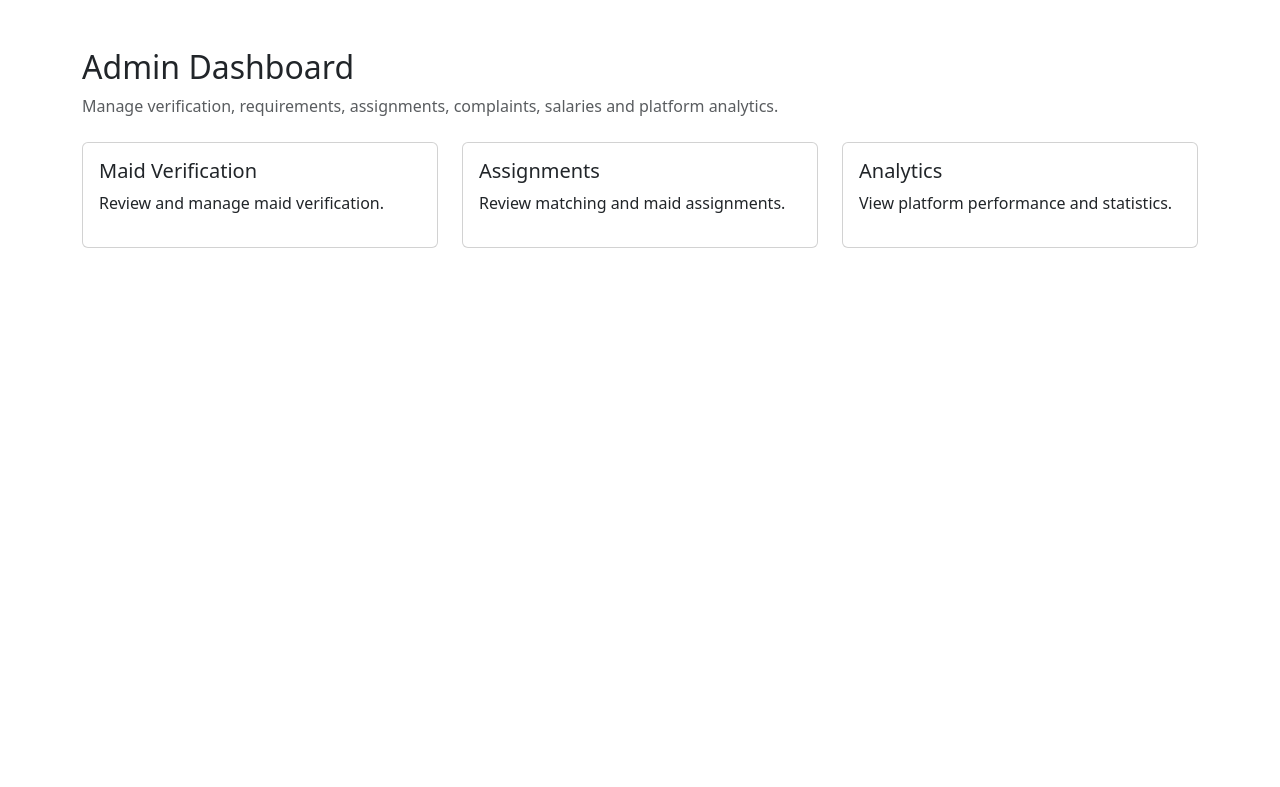
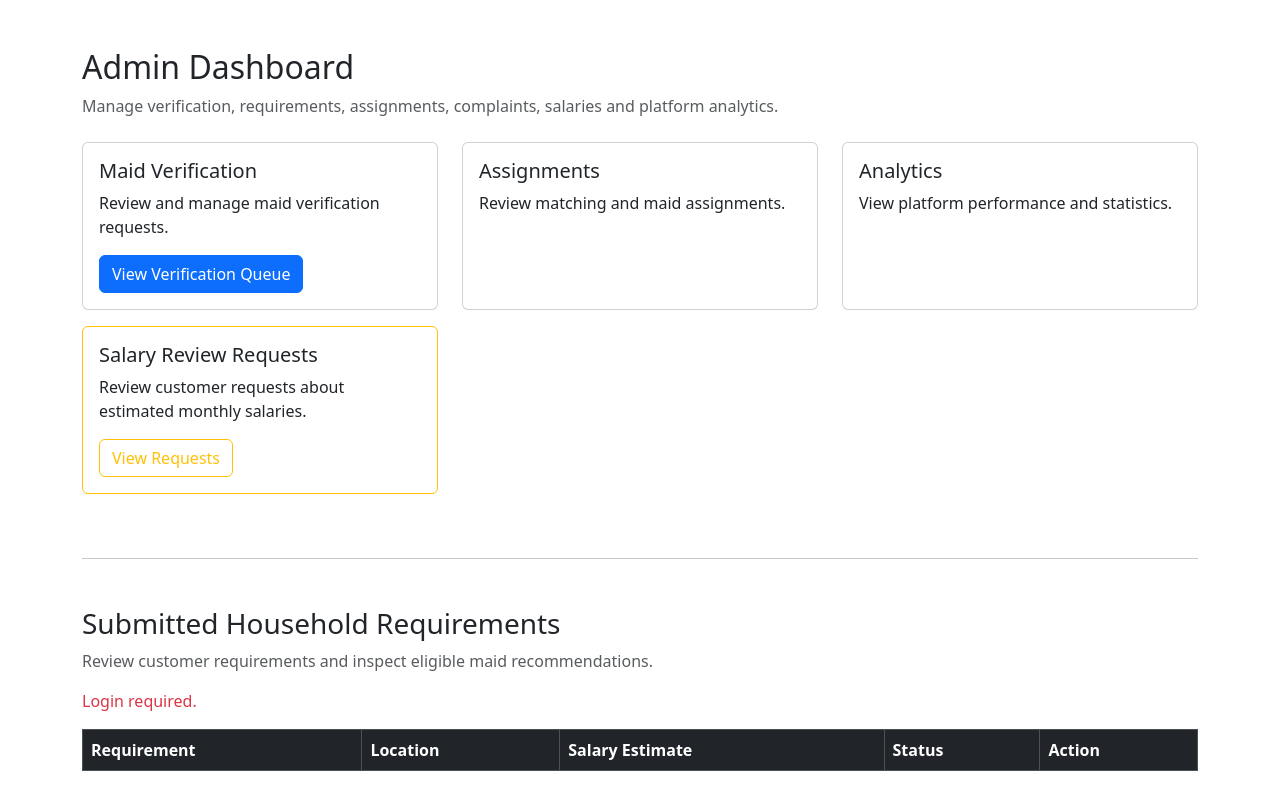
Before and after one commit to shubh110105/sahayika, a Flask app: template app/templates/admin/dashboard.html in a window 1280 px wide. Shown: the part 56-843 px from the top of the page. Before the commit the page ends 304 px from the top, so only its background shows below. Run offline with Flask 3, Linux system fonts and the light colour scheme; the template is opened without the code that fills it, so the values that code supplies are empty; parts of the project's set-up code (start-up, migrations or seed data) failed here and were passed over.

Commit message:
Add salary review requests page with JavaScript integration for fetching and managing requests

```diff
--- a/app/templates/admin/dashboard.html
+++ b/app/templates/admin/dashboard.html
@@ -1,10 +1,8 @@
 <!DOCTYPE html>
 <html lang="en">
-
 <head>
     <meta charset="UTF-8">
     <meta name="viewport" content="width=device-width, initial-scale=1.0">
-
     <title>MaidMate - Admin Dashboard</title>
 
     <link
@@ -14,7 +12,6 @@
 </head>
 
 <body>
-
 <nav class="navbar navbar-dark bg-dark">
     <div class="container">
         <span class="navbar-brand">MaidMate</span>
@@ -23,46 +20,165 @@
 </nav>
 
 <div class="container mt-5">
-
     <h2>Admin Dashboard</h2>
-
     <p class="text-muted">
         Manage verification, requirements, assignments,
         complaints, salaries and platform analytics.
     </p>
 
     <div class="row mt-4">
+        <!-- Maid Verification Card -->
+        <div class="col-md-4 mb-3">
+           <div class="card h-100">
+                <div class="card-body">
+                    <h5 class="card-title">Maid Verification</h5>
+                    <p class="card-text">
+                        Review and manage maid verification requests.
+                    </p>
+                    <a
+                        href="{{ url_for('admin.pending_maid_verifications_page') }}"
+                        class="btn btn-primary"
+                    >
+                        View Verification Queue
+                    </a>
+                </div>
+            </div>
+        </div> <!-- Fixed: Added missing closing div here -->
 
+        <!-- Assignments Card -->
         <div class="col-md-4 mb-3">
-            <div class="card">
+            <div class="card h-100">
                 <div class="card-body">
-                    <h5>Maid Verification</h5>
-                    <p>Review and manage maid verification.</p>
+                    <h5 class="card-title">Assignments</h5>
+                    <p class="card-text">Review matching and maid assignments.</p>
                 </div>
             </div>
         </div>
 
+        <!-- Analytics Card -->
         <div class="col-md-4 mb-3">
-            <div class="card">
+            <div class="card h-100">
                 <div class="card-body">
-                    <h5>Assignments</h5>
-                    <p>Review matching and maid assignments.</p>
+                    <h5 class="card-title">Analytics</h5>
+                    <p class="card-text">View platform performance and statistics.</p>
                 </div>
             </div>
         </div>
 
+        <!-- Salary Review Requests Card -->
         <div class="col-md-4 mb-3">
-            <div class="card">
+            <div class="card h-100 border-warning">
                 <div class="card-body">
-                    <h5>Analytics</h5>
-                    <p>View platform performance and statistics.</p>
+                    <h5 class="card-title">Salary Review Requests</h5>
+                    <p class="card-text">
+                        Review customer requests about estimated monthly salaries.
+                    </p>
+                    <a
+                        href="{{ url_for('admin.salary_review_page') }}"
+                        class="btn btn-outline-warning"
+                    >
+                        View Requests
+                    </a>
                 </div>
             </div>
         </div>
-
     </div>
 
+    <hr class="my-5">
+
+    <section>
+        <h3>Submitted Household Requirements</h3>
+        <p class="text-muted">
+            Review customer requirements and inspect eligible maid recommendations.
+        </p>
+
+        <div id="requirementsMessage" class="mb-3" aria-live="polite">
+            Loading requirements...
+        </div>
+
+        <div class="table-responsive">
+            <table class="table table-bordered table-striped align-middle">
+                <thead class="table-dark">
+                    <tr>
+                        <th>Requirement</th>
+                        <th>Location</th>
+                        <th>Salary Estimate</th>
+                        <th>Status</th>
+                        <th>Action</th>
+                    </tr>
+                </thead>
+                <tbody id="requirementsTableBody"></tbody>
+            </table>
+        </div>
+    </section>
 </div>
 
+<script>
+document.addEventListener("DOMContentLoaded", async function () {
+    const message = document.getElementById("requirementsMessage");
+    const tableBody = document.getElementById("requirementsTableBody");
+
+    try {
+        const response = await fetch(
+            "{{ url_for('admin.submitted_requirements') }}"
+        );
+        const result = await response.json();
+
+        if (!response.ok || !result.success) {
+            throw new Error(
+                result.message || "Unable to load submitted requirements."
+            );
+        }
+
+        tableBody.replaceChildren();
+
+        if (!result.requirements.length) {
+            message.textContent = "No submitted requirements awaiting review.";
+            return;
+        }
+
+        message.textContent =
+            `Found ${result.requirements.length} requirement(s) awaiting review.`;
+
+        result.requirements.forEach(function (requirement) {
+            const row = document.createElement("tr");
+
+            const values = [
+                `#${requirement.requirement_id}`,
+                [
+                    requirement.city,
+                    requirement.state,
+                    requirement.pincode
+                ].filter(Boolean).join(", "),
+                requirement.estimated_monthly_salary == null
+                    ? "Not available"
+                    : `₹${Number(requirement.estimated_monthly_salary).toFixed(2)}`,
+                requirement.status
+            ];
+
+            values.forEach(function (value) {
+                const cell = document.createElement("td");
+                cell.textContent = value ?? "";
+                row.appendChild(cell);
+            });
+
+            const actionCell = document.createElement("td");
+            const shortlistLink = document.createElement("a");
+
+            shortlistLink.className = "btn btn-primary btn-sm";
+            shortlistLink.textContent = "View Maid Shortlist";
+            shortlistLink.href =
+                `/admin/requirements/${requirement.requirement_id}/shortlist/page`;
+
+            actionCell.appendChild(shortlistLink);
+            row.appendChild(actionCell);
+            tableBody.appendChild(row);
+        });
+    } catch (error) {
+        message.textContent = error.message;
+        message.className = "mb-3 text-danger";
+    }
+});
+</script>
 </body>
 </html>
```
Also changed, not shown: app/static/js/admin_salary_reviews.js (added, +192 -0 lines), app/templates/admin/salary_reviews.html (added, +77 -0 lines).
